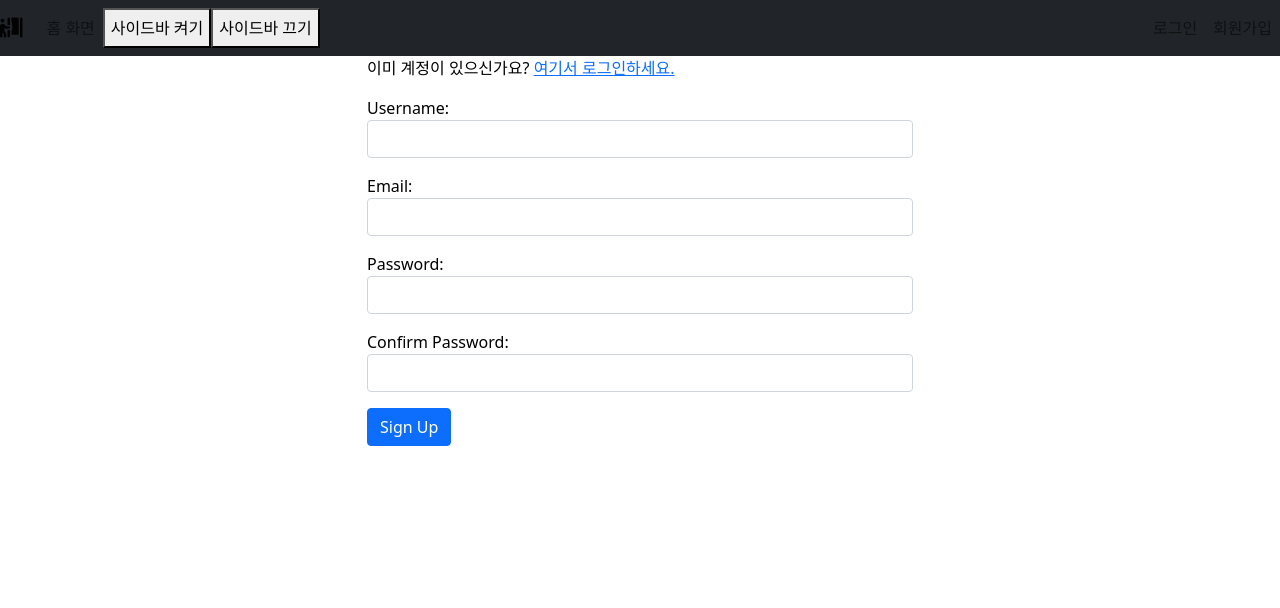
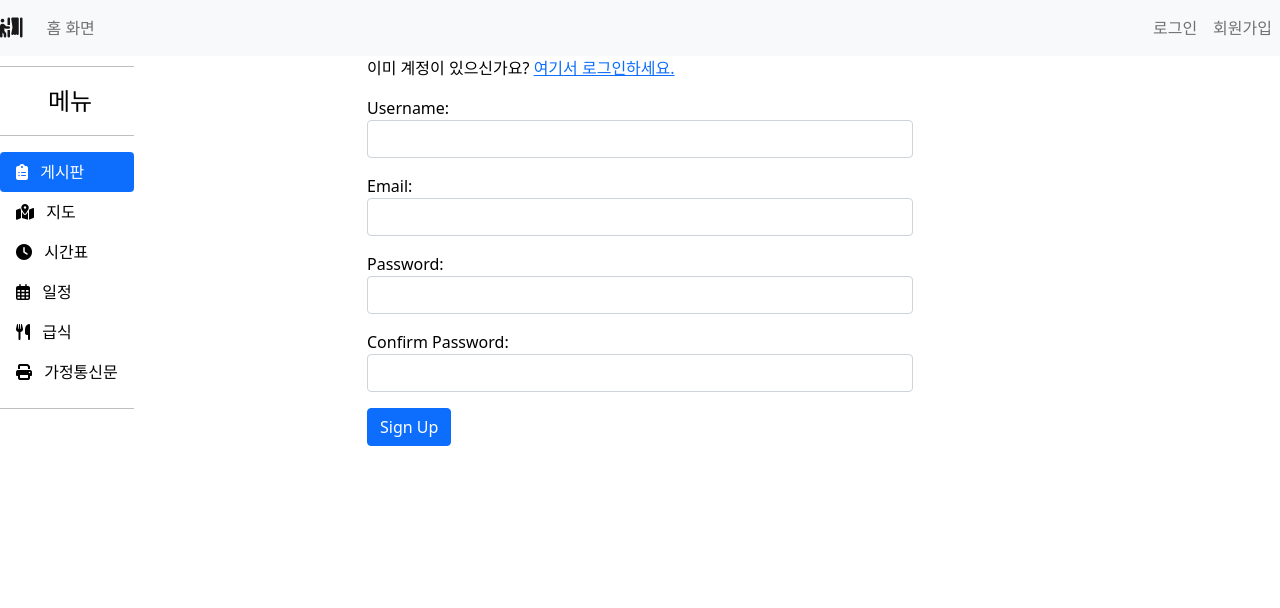
Before and after one commit to seunghoon4176/Wezihack, a Django app: page /accounts/register/ in a window 1280 px wide. Shown: the top 608 px of the page. After the commit the page ends 446 px from the top, so only its background shows below. Run offline with Django 3.2, Linux system fonts and the light colour scheme; some libraries are stand-ins or nearby versions.

Commit message:
Revert "update"
This reverts commit 2269a8e8a4a46f408cc8e6a6ee192e3ca461fe31.

```diff
--- a/pollme/settings.py
+++ b/pollme/settings.py
@@ -49,6 +49,7 @@
     'django.contrib.auth.middleware.AuthenticationMiddleware',
     'django.contrib.messages.middleware.MessageMiddleware',
     'django.middleware.clickjacking.XFrameOptionsMiddleware',
+    'whitenoise.middleware.WhiteNoiseMiddleware',
 ]
 
 ROOT_URLCONF = 'pollme.urls'
@@ -119,6 +120,9 @@
 # Static files (CSS, JavaScript, Images)
 # https://docs.djangoproject.com/en/2.1/howto/static-files/
 
+STATICFILES_STORAGE = 'whitenoise.storage.CompressedManifestStaticFilesStorage'
+STATIC_ROOT = os.path.join(BASE_DIR, 'staticfiles')
+
 STATIC_URL = '/static/'
 STATICFILES_DIRS = [
     os.path.join(BASE_DIR, 'static')
--- a/requirements.txt
+++ b/requirements.txt
@@ -3,3 +3,6 @@
 pytz==2021.1
 sqlparse==0.4.1
 pillow==8.3.2
+gunicorn==20.1.0
+django-heroku==0.0.0
+whitenoise==5.3.0
--- a/templates/base.html
+++ b/templates/base.html
@@ -26,7 +26,7 @@
         body {
             background: rgb(58, 57, 57);
             color: white;
-            height: 10000px;
+
         }
 
 
@@ -80,6 +80,8 @@
             width: 100vw;
         }
 
+
+
     </style>
 
     {% block custom_css %}{% endblock custom_css %}
@@ -88,6 +90,18 @@
 
 
 <body>
+    {% include 'includes/navbar.html' %}
+
+    {% include 'includes/sidebar.html' %}
+    {% block content %}
+    {% endblock content %}
+
+    <!-- All javascript files goes under here    -->
+    <script src="https://code.jquery.com/jquery-3.2.1.slim.min.js" integrity="sha384-KJ3o2DKtIkvYIK3UENzmM7KCkRr/rE9/Qpg6aAZGJwFDMVNA/GpGFF93hXpG5KkN"crossorigin="anonymous"></script>
+    <script src="https://cdn.jsdelivr.net/npm/@popperjs/core@2.10.2/dist/umd/popper.min.js" integrity="sha384-7+zCNj/IqJ95wo16oMtfsKbZ9ccEh31eOz1HGyDuCQ6wgnyJNSYdrPa03rtR1zdB" crossorigin="anonymous"></script>
+    <script src="https://cdn.jsdelivr.net/npm/bootstrap@5.1.3/dist/js/bootstrap.min.js" integrity="sha384-QJHtvGhmr9XOIpI6YVutG+2QOK9T+ZnN4kzFN1RtK3zEFEIsxhlmWl5/YESvpZ13" crossorigin="anonymous"></script>
+
+
     <script>
         var x = document.createElement("iframe");
 
@@ -200,36 +214,7 @@
             document.getElementsByClassName("iframeprinter")[0].appendChild(x);
         }
 
-
-
-
-
-        function getShow(){
-            alert("보이기");
-            document.getElementById("sidebar").style.display = "block";
-        }
-
-        function getHide(){
-            alert("숨기기");
-            document.getElementById("sidebar").style.display = "none";
-
-        }
-
     </script>
-
-    {% include 'includes/navbar.html' %}
-
-    {% include 'includes/sidebar.html' %}
-    {% block content %}
-    {% endblock content %}
-
-    <!-- All javascript files goes under here    -->
-    <script src="https://code.jquery.com/jquery-3.2.1.slim.min.js" integrity="sha384-KJ3o2DKtIkvYIK3UENzmM7KCkRr/rE9/Qpg6aAZGJwFDMVNA/GpGFF93hXpG5KkN"crossorigin="anonymous"></script>
-    <script src="https://cdn.jsdelivr.net/npm/@popperjs/core@2.10.2/dist/umd/popper.min.js" integrity="sha384-7+zCNj/IqJ95wo16oMtfsKbZ9ccEh31eOz1HGyDuCQ6wgnyJNSYdrPa03rtR1zdB" crossorigin="anonymous"></script>
-    <script src="https://cdn.jsdelivr.net/npm/bootstrap@5.1.3/dist/js/bootstrap.min.js" integrity="sha384-QJHtvGhmr9XOIpI6YVutG+2QOK9T+ZnN4kzFN1RtK3zEFEIsxhlmWl5/YESvpZ13" crossorigin="anonymous"></script>
-
-
-
 
 
     <div class="iframeprinter">
--- a/templates/includes/navbar.html
+++ b/templates/includes/navbar.html
@@ -1,9 +1,13 @@
-<nav class="navbar navbar-expand-sm navbar-light bg-dark">
+<nav class="navbar navbar-expand-sm navbar-light bg-light">
 
     <a class="navbar-brand" href="{% url 'home' %}"><i class="fas fa-person-booth"></i></a>
 
-    <button class="navbar-toggler d-lg-none" type="button" data-toggle="collapse" data-target="#collapsibleNavId"aria-controls="collapsibleNavId" aria-expanded="false" aria-label="Toggle navigation">
+    <button class="navbar-toggler d-lg-none" type="button" data-toggle="collapse" data-target="#collapsibleNavId"
+
+        aria-controls="collapsibleNavId" aria-expanded="false" aria-label="Toggle navigation">
+
         <span class="navbar-toggler-icon"></span>
+
     </button>
 
 
@@ -15,8 +19,10 @@
                 <a class="nav-link" href="{% url 'home' %}">홈 화면 <span class="sr-only">(current)</span></a>
             </li>
 
-            <button class="favorite styled" type="button" onClick="getShow()">사이드바 켜기</button>
-            <button class="favorite styled" type="button" onClick="getHide()">사이드바 끄기</button>
+            {% if request.user.is_authenticated %}
+
+
+            {% endif %}
 
         </ul>
 
--- a/templates/includes/sidebar.html
+++ b/templates/includes/sidebar.html
@@ -1,13 +1,16 @@
-{% if request.user.is_authenticated %}
-    <div class="text-black bg-dark" style="width: 250px;" id="sidebar">
+<div class="text-black bg-dark" style="width: 250px;">
+
     <div class="sticky">
+
         <hr>
             <a href="/" class="d-flex align-items-center mb-3 mb-md-0 me-md-auto text-black text-decoration-none">
 
             <svg class="bi me-2" width="40" height="32"> </svg>
 
                 <span class="fs-4">메뉴</span> </a>
+
         <hr>
+
         <ul class="nav nav-pills flex-column mb-auto" >
 
             <li class="nav-item"> <a href="{% url 'polls:list' %}" class="nav-link active" aria-current="page">  <i class="fas fa-clipboard-list"></i>   <span class="ms-2">게시판</span> </a> </li>
@@ -21,9 +24,5 @@
         <hr>
 
     </div>
+
 </div>
-
-
-{% else %}
-
-{% endif %}
```
Also changed, not shown: db.sqlite3. Lines whose indentation alone changed are shown as unchanged.
